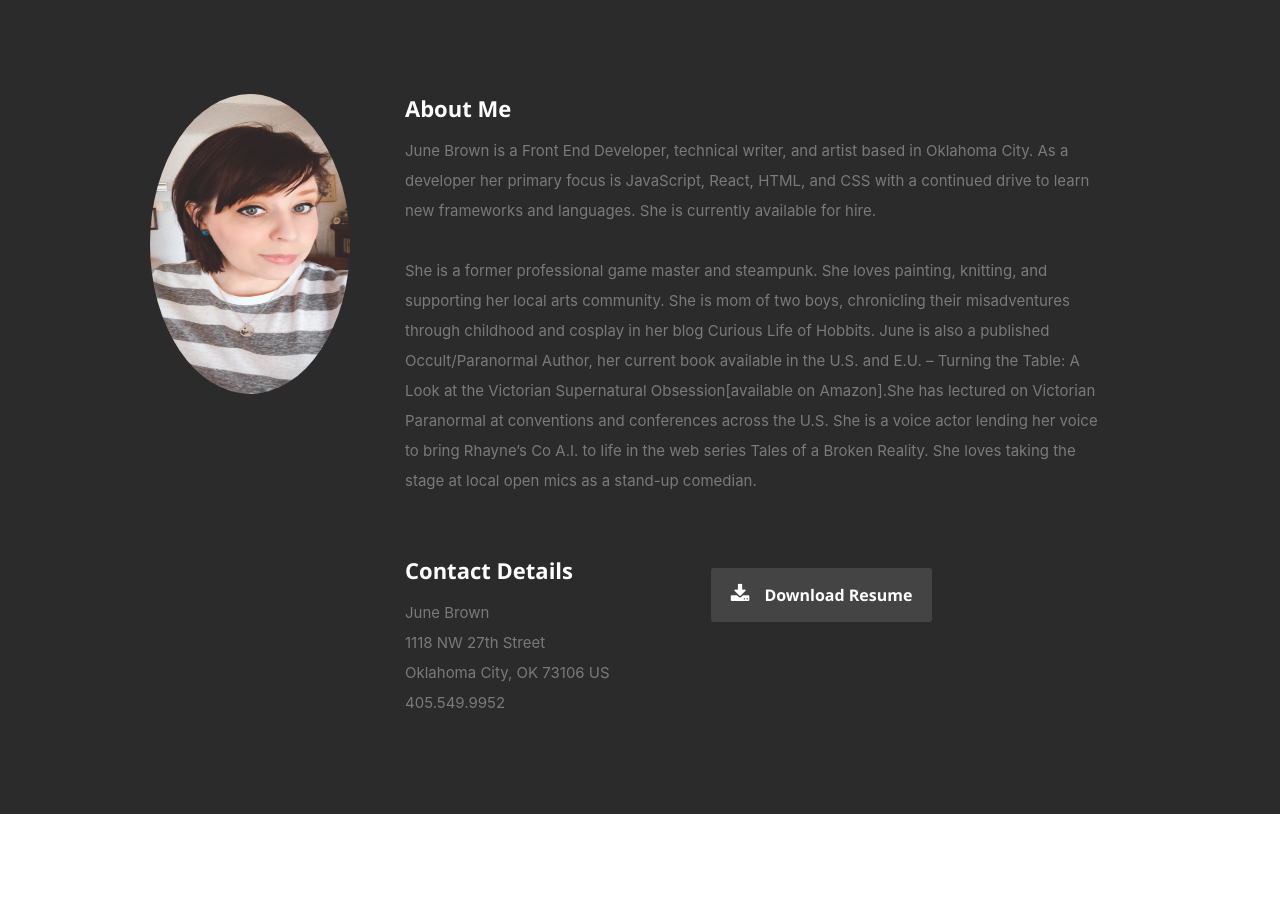
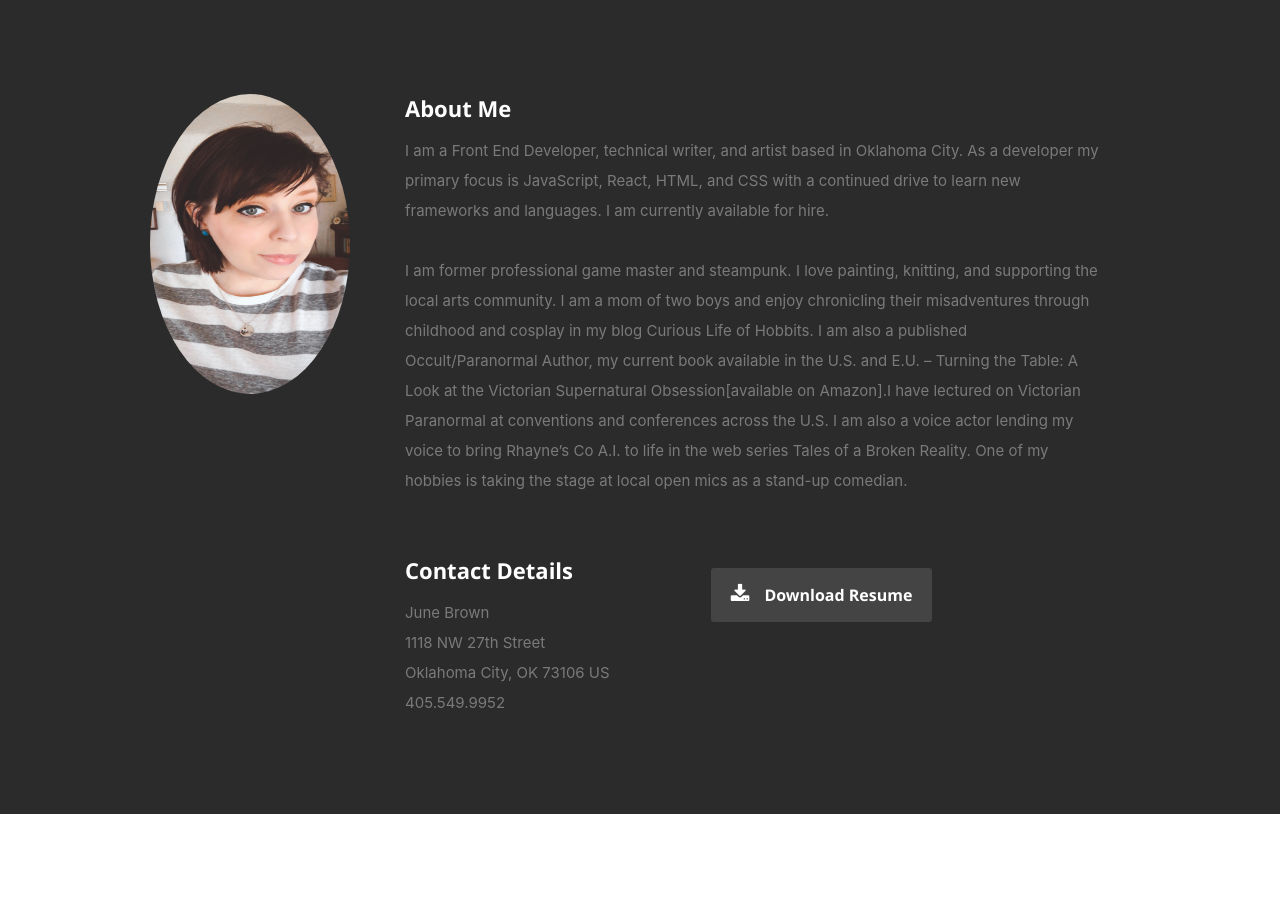
Before and after one commit to june-brown/june-brown, a React (Create React App) app: page / in a window 1280 px wide. Shown: the part 802-1709 px from the top of the page. Built offline with nearby package versions, Linux system fonts and the light colour scheme.

Commit message:
Update about.js

```diff
--- a/src/Components/about/about.js
+++ b/src/Components/about/about.js
@@ -12,15 +12,15 @@ export default class Header extends Component {
             <div className="nine columns main-col">
               <h2>About Me</h2>
               <p>
-                June Brown is a Front End Developer, technical writer, and artist based in Oklahoma City. As a developer her primary focus is JavaScript, React, HTML, and CSS with a continued drive to learn new frameworks and languages. She is currently available for hire.
+                I am a Front End Developer, technical writer, and artist based in Oklahoma City. As a developer my primary focus is JavaScript, React, HTML, and CSS with a continued drive to learn new frameworks and languages. I am currently available for hire.
               </p>
               <p>
 
-                She is a former professional game master and steampunk. She loves painting, knitting, and supporting her local arts community. She is mom of two boys, chronicling their misadventures through childhood and cosplay in her blog Curious Life of Hobbits.
+                I am former professional game master and steampunk. I love painting, knitting, and supporting the local arts community. I am a mom of two boys and enjoy chronicling their misadventures through childhood and cosplay in my blog Curious Life of Hobbits.
 
-                June is also a published Occult/Paranormal Author, her current book available in the U.S. and E.U. – Turning the Table: A Look at the Victorian Supernatural Obsession[available on Amazon].She has lectured on Victorian Paranormal at conventions and conferences across the U.S.
+                I am also a published Occult/Paranormal Author, my current book available in the U.S. and E.U. – Turning the Table: A Look at the Victorian Supernatural Obsession[available on Amazon].I have lectured on Victorian Paranormal at conventions and conferences across the U.S.
 
-                She is a voice actor lending her voice to bring Rhayne’s Co A.I. to life in the web series Tales of a Broken Reality. She loves taking the stage at local open mics as a stand-up comedian.
+                I am also a voice actor lending my voice to bring Rhayne’s Co A.I. to life in the web series Tales of a Broken Reality. One of my hobbies is taking the stage at local open mics as a stand-up comedian.
      </p>
      <br />
               <div className="row">
```
